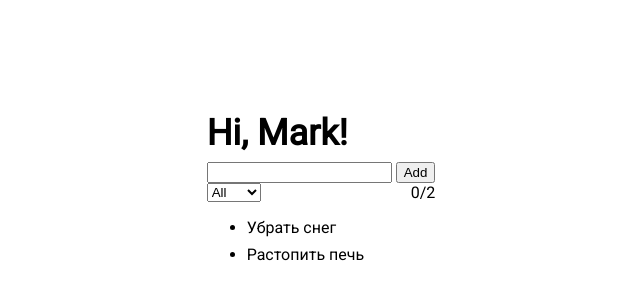
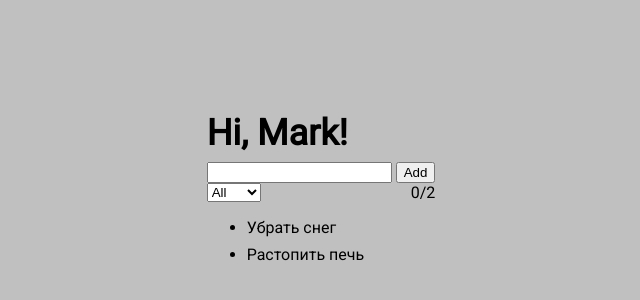
Before and after one commit to Larisa-Br/Lara, a plain HTML site: page src/index.html in a window 1280 px wide. Shown: the part 216-516 px from the top of the page, without its empty margins (319-959 px from the left). Drawn offline with Linux system fonts and the light colour scheme.

Commit message:
Код style Марка поправлен цвет

```diff
--- a/src/style.css
+++ b/src/style.css
@@ -13,7 +13,7 @@ h1 {
 #root {
   width: 100vw;
   height: 100vh;
-  background-color: siver;
+  background-color: silver;
   display: flex;
   flex-direction: column;
   justify-content: center;
```
